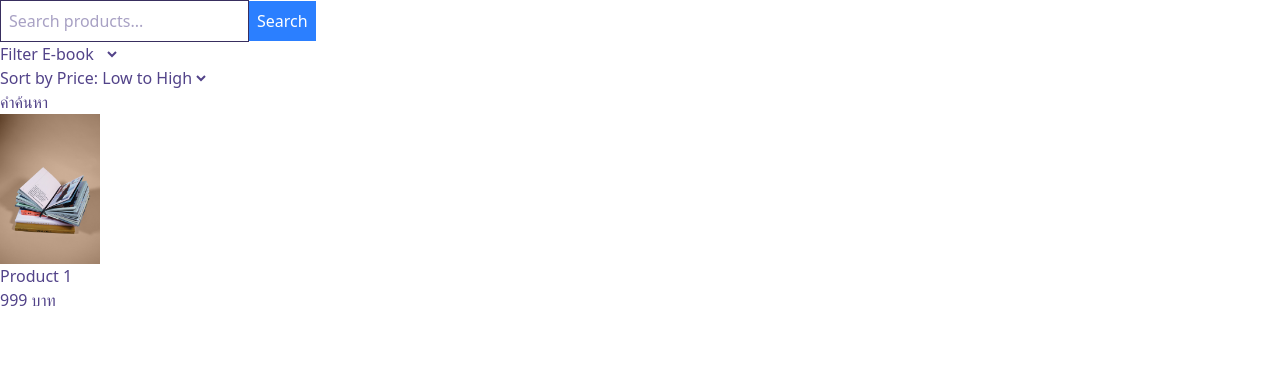
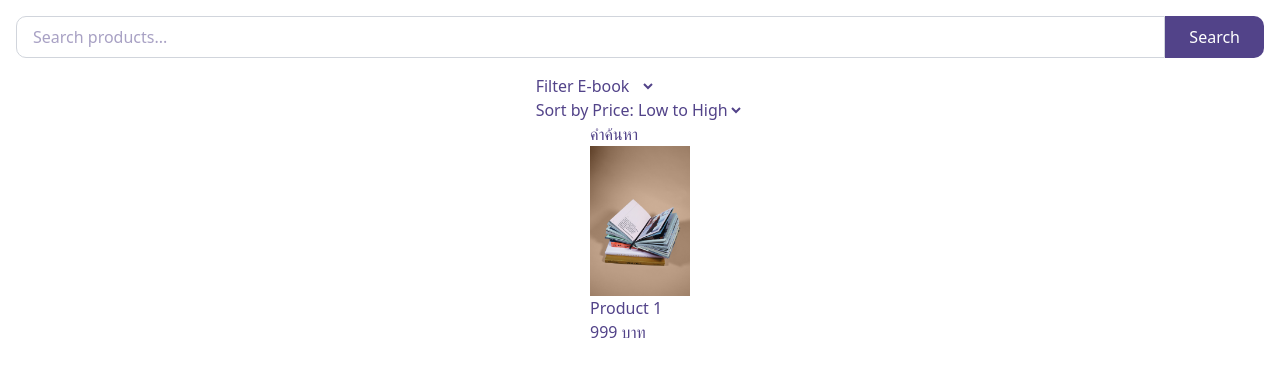
Before and after one commit to Rabbit-Start-x-TTTA/rocket-xp-frontend, a Next.js app: page /product-catalog in a window 1280 px wide. Shown: the top 376 px of the page. Built offline with nearby package versions, Linux system fonts and the light colour scheme.

Commit message:
feat: create search area with search button

```diff
--- a/src/app/product-catalog/page.tsx
+++ b/src/app/product-catalog/page.tsx
@@ -3,14 +3,16 @@ import Image from "next/image";
 export default function ProductCatalogPage() {
   return (
     <>
-      <main>
-        <section>
+      <main className="width-full flex flex-col items-center justify-center p-4">
+        <section className="w-full mx-4 mb-4 flex">
           <input
             type="text"
             placeholder="Search products..."
-            className="border p-2"
+            className="flex-1 border border-gray-300 rounded-l-lg px-4 py-2 focus:outline-none focus:ring-1 focus:ring-[#C6639D] focus:border-transparent"
           />
-          <button className="bg-blue-500 text-white p-2">Search</button>
+          <button className="bg-[#524389] hover:bg-[#C6639D] text-white px-6 py-2 rounded-r-lg flex items-center">
+            Search
+          </button>
         </section>
         <section>
           <div>
```
